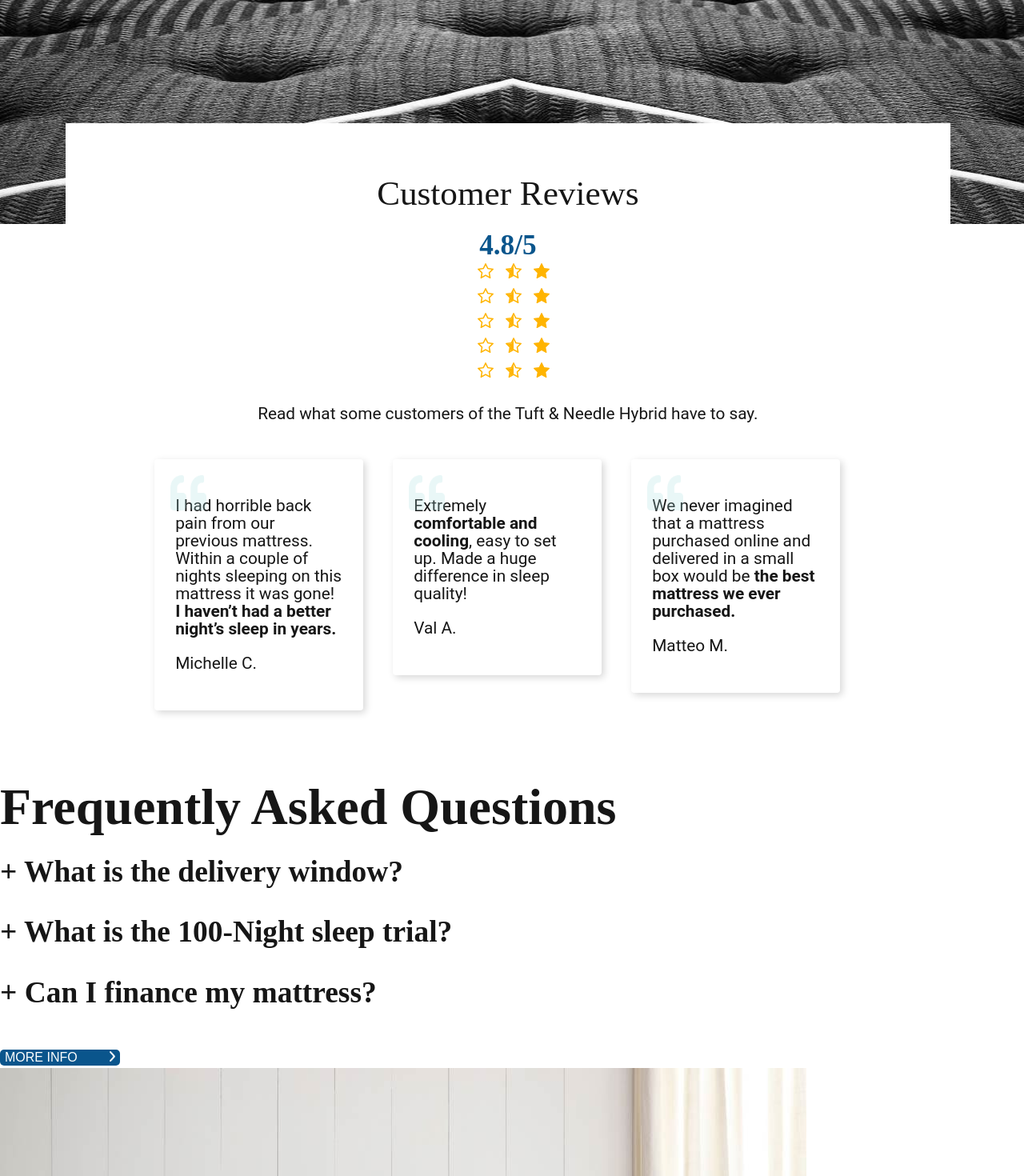
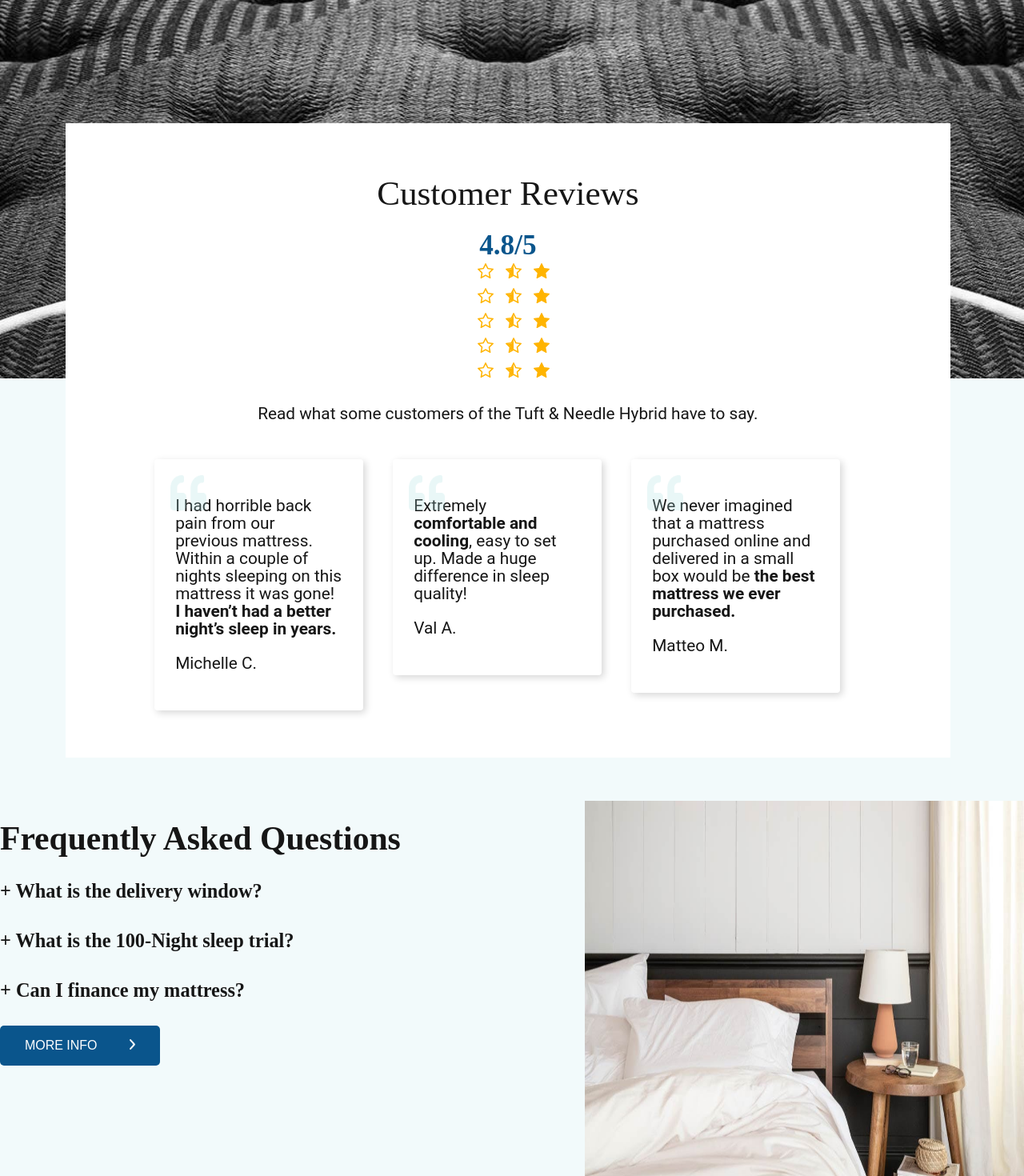
Before and after one commit to oliverfeher/takehome, a React (Create React App) app: page / in a window 1280 px wide. Shown: the top 1470 px of the page at 80% size. Built offline with nearby package versions, Linux system fonts and the light colour scheme.

Commit message:
added grid layout and positioning for faqs

```diff
--- a/src/Components/CustomerReviews/CustomerReviews.jsx
+++ b/src/Components/CustomerReviews/CustomerReviews.jsx
@@ -15,7 +15,9 @@ const CustomerReviews = () => {
 
     return (
         <div className="reviews-grid">
-            <img className="hero-image" src={heroImage} alt="grey mattress" />
+            <div className="hero-wrapper">
+                <img className="hero-image" src={heroImage} alt="grey mattress" />
+            </div>
 
             <div className="customer-review-frame">
                 <h1>Customer Reviews</h1>
--- a/src/Components/CustomerReviews/customer-reviews.css
+++ b/src/Components/CustomerReviews/customer-reviews.css
@@ -5,18 +5,23 @@
     width: 100%;
 }
 
-.hero-image {
-    grid-column: 1/6;
-    width: 100%;
-    height: 35vh;
+.hero-wrapper {
+    grid-column: 1 / 6;
+    background: rgba(166, 221, 224, .14);
 }
 
-.hero-image, .customer-review-frame {
+.hero-image {
+    /* grid-column: 1 / 6; */
+    width: 100%;
+    height: 50%;
+}
+
+.hero-wrapper, .customer-review-frame {
     grid-row: 1 / 2;
 }
 
 .customer-review-frame {
-    grid-column: 2/-1;
+    grid-column: 2 / -1;
     width: 100%;
     margin-top: 15%;
     margin-left: -17%;
--- a/src/Components/FrequentlyAskedQuestions/FrequentlyAskedQuestions.jsx
+++ b/src/Components/FrequentlyAskedQuestions/FrequentlyAskedQuestions.jsx
@@ -10,9 +10,9 @@ const FrequentlyAskedQuestions = () => {
     const [textToggle, textToggleState] = useState(true)
 
     return (
-        <div>
-            <div className="faq-bg"></div>
+        <div className="faq-grid">
             <div className="faq-container">
+                <div className="faq-questions">
                     <h1>Frequently Asked Questions</h1>
 
                     {/* use index to show individual answer onClick  */}
@@ -36,7 +36,9 @@ const FrequentlyAskedQuestions = () => {
                             </button>
                         </a>
                 </div>
-            <img src={faqRightImage} alt="bed with pillows" />
+            </div>
+            <img className="faq-image" src={faqRightImage} alt="bed with pillows" />
+            <br></br>
         </div>
     )
 }
--- a/src/Components/FrequentlyAskedQuestions/frequently-asked-questions.css
+++ b/src/Components/FrequentlyAskedQuestions/frequently-asked-questions.css
@@ -1,22 +1,37 @@
-.faq-bg {
-    background: var(--ma-teal-rgb) 0% 0% no-repeat padding-box;
-    background: #A6DDE0 0% 0% no-repeat padding-box;
-    opacity: 0.14;
+.faq-grid {
+    display: grid;
+    grid-template-columns: repeat(7, 1fr);
+    grid-template-rows: 10% 520px 10%;
+
+    width: 100%;
+    background: rgba(166, 221, 224, .14);
 }
+
+.faq-image {
+    grid-column: 5 / -1;
+    height: 500px;
+    width: 100%;
+}
+
+.faq-image, .faq-container {
+    grid-row: 2 / -1;
+}
+
 .faq-container {
-    font: var(--unnamed-font-style-normal) normal var(--unnamed-font-weight-normal) var(--unnamed-font-size-32)/var(--unnamed-line-spacing-38) var(--unnamed-font-family-mr-eaves-xl-san-ot);
-    letter-spacing: var(--unnamed-character-spacing-0);
+    grid-column: 1 / 5;
+    height: 100%;
+    width: 100%;
+    font: var(--unnamed-font-style-normal) normal var(--unnamed-font-weight-normal) 1.3rem/var(--unnamed-line-spacing-38) var(--unnamed-font-family-mr-eaves-xl-san-ot);
     color: var(--unnamed-color-161616);
+    align-items: center;
     text-align: left;
 }
 .info-btn button{
+    height: 50px;
+    width: 200px;
     color: var(--unnamed-color-ffffff);
     text-align: left;
     background: var(--ma-blue-rgb) 0% 0% no-repeat padding-box;
-    /* background: #043260 0% 0% no-repeat padding-box; */
-    /* font: normal normal bold 16px/19px Roboto; */
-    /* letter-spacing: 0.64px; */
-    /* color: #FFFFFF; */
     border: none;
     border-radius: 5px;
     font-size: 1rem;
@@ -26,9 +41,9 @@
     text-align: center;
     cursor: pointer;
 }
-    .info-btn:hover {
+    .info-btn button:hover {
         cursor: pointer;
-        background: var(--ma-drk-blue-rgb);
+        background: var(--ma-dark-blue-rgb);
     }
 .info-btn img {
     padding: 0 0 0 40px;
```
Lines whose indentation alone changed are shown as unchanged.
